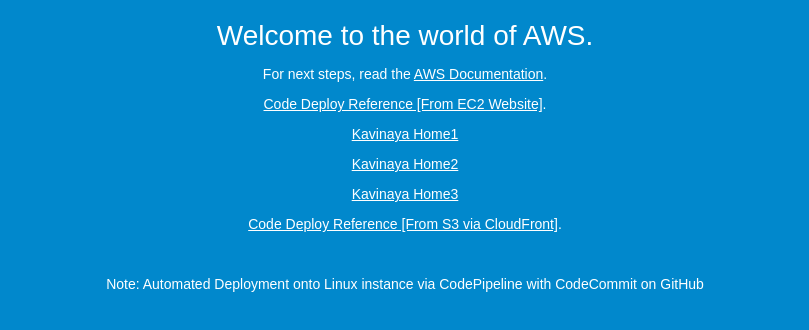
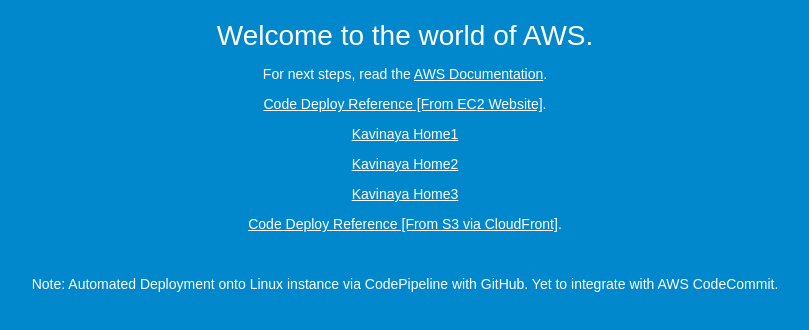
Before and after one commit to kavinaya/HelloWorld, a plain HTML site: page index.html in a window 1280 px wide. Shown: the part 130-460 px from the top of the page, without its empty margins (235-1044 px from the left). Drawn offline with Linux system fonts and the light colour scheme.

Commit message:
AWS CodeCommit pending note

```diff
--- a/index.html
+++ b/index.html
@@ -40,7 +40,7 @@
 
     <p><a href="http://d3u51ja867jcps.cloudfront.net/pdf/codedeploy-user.pdf">Code Deploy Reference [From S3 via CloudFront]</a>.</p>
     <br/>
-    <p>Note: Automated Deployment onto Linux instance via CodePipeline with CodeCommit on GitHub</p>
+    <p>Note: Automated Deployment onto Linux instance via CodePipeline with GitHub.  Yet to integrate with AWS CodeCommit.</p>
 
   </div>
 </body>
```
